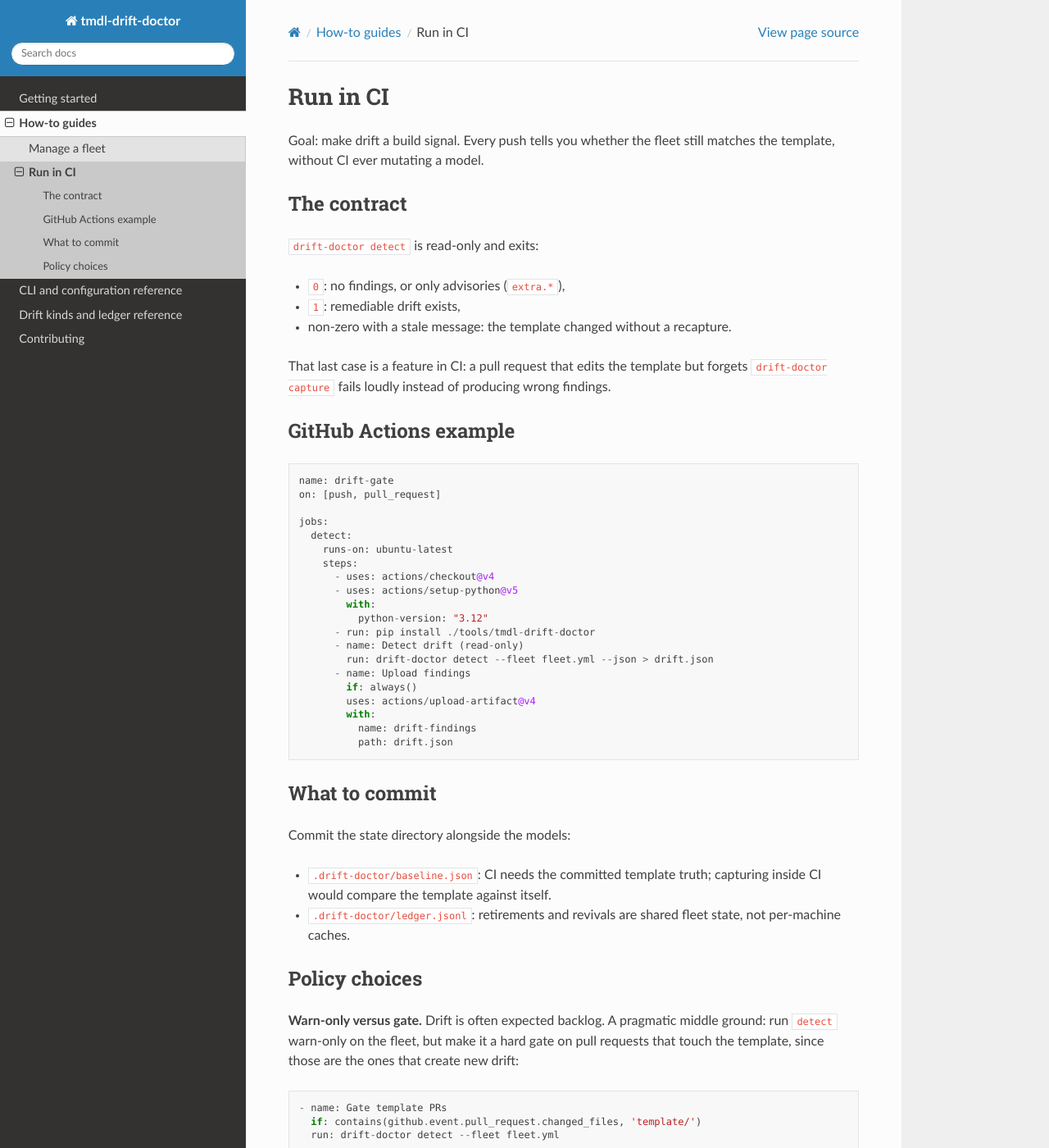
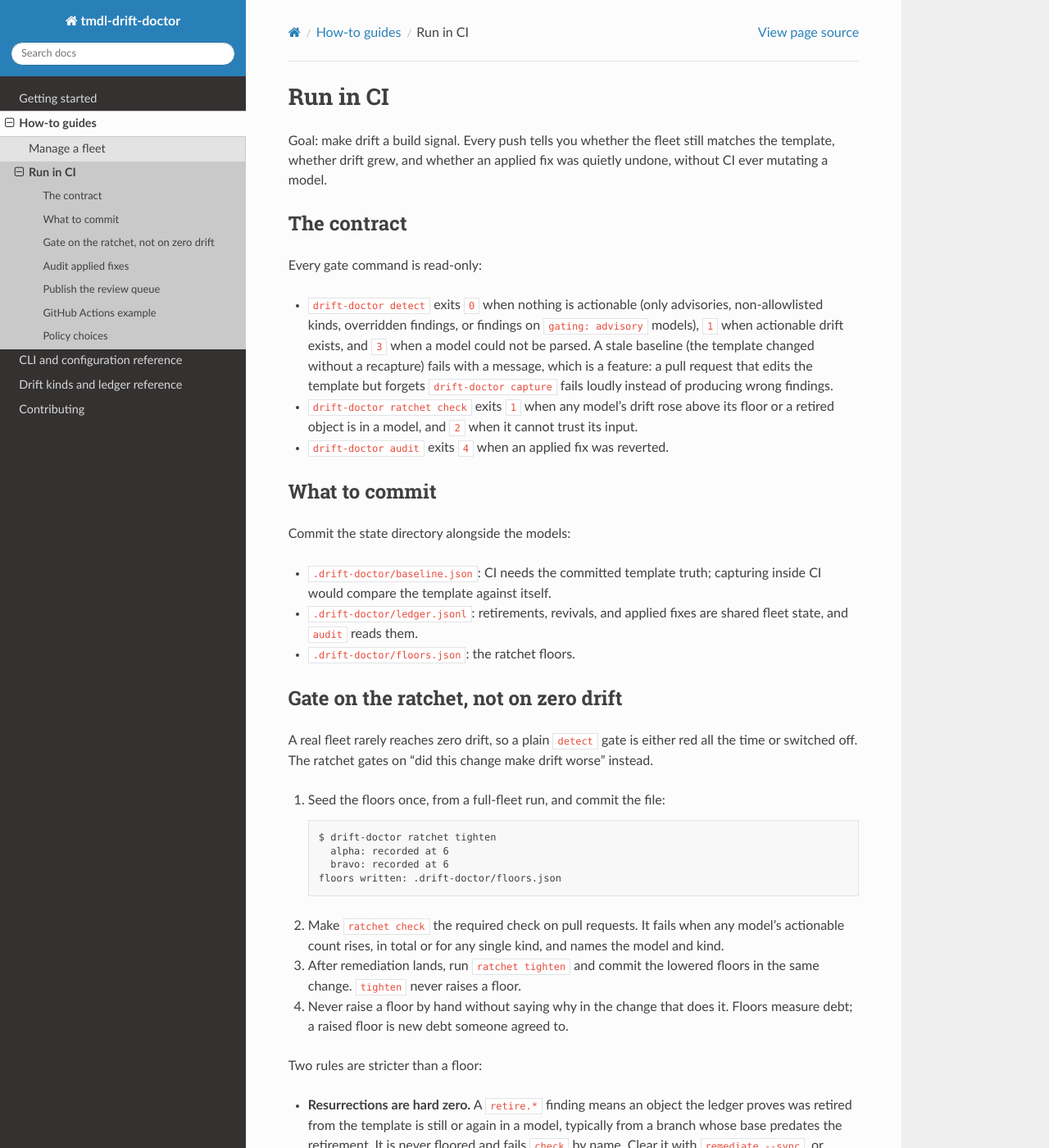
Before and after one commit to C-Kapsalis/tmdl-drift-doctor-documentation, a Sphinx documentation site: the page built from docs/how-to/run-in-ci.rst, in a window 1280 px wide and 1400 px high. Shown: the whole window at 82% size. Built offline with Sphinx 7.4.7 and the Read the Docs theme 3.1.0, drawn with Linux system fonts in a browser that asks for light colours; some of the changed text lies outside the part shown.

Commit message:
Rewrite the CI how-to around the ratchet, audit and review
Co-Authored-By: Claude Opus 5.5 (1M context) <noreply@anthropic.com>

```diff
--- a/docs/how-to/run-in-ci.rst
+++ b/docs/how-to/run-in-ci.rst
@@ -2,21 +2,97 @@ Run in CI
 =========
 
 Goal: make drift a build signal. Every push tells you whether the fleet
-still matches the template, without CI ever mutating a model.
+still matches the template, whether drift grew, and whether an applied
+fix was quietly undone, without CI ever mutating a model.
 
 The contract
 ---------------
 
-``drift-doctor detect`` is read-only and exits:
+Every gate command is read-only:
 
-- ``0``: no findings, or only advisories (``extra.*``),
-- ``1``: remediable drift exists,
-- non-zero with a stale message: the template changed without a
-  recapture.
+- ``drift-doctor detect`` exits ``0`` when nothing is actionable
+  (only advisories, non-allowlisted kinds, overridden findings, or
+  findings on ``gating: advisory`` models), ``1`` when actionable
+  drift exists, and ``3`` when a model could not be parsed. A stale
+  baseline (the template changed without a recapture) fails with a
+  message, which is a feature: a pull request that edits the template
+  but forgets ``drift-doctor capture`` fails loudly instead of
+  producing wrong findings.
+- ``drift-doctor ratchet check`` exits ``1`` when any model's drift
+  rose above its floor or a retired object is in a model, and ``2``
+  when it cannot trust its input.
+- ``drift-doctor audit`` exits ``4`` when an applied fix was reverted.
 
-That last case is a feature in CI: a pull request that edits the
-template but forgets ``drift-doctor capture`` fails loudly instead of
-producing wrong findings.
+What to commit
+------------------
+
+Commit the state directory alongside the models:
+
+- ``.drift-doctor/baseline.json``: CI needs the committed template
+  truth; capturing inside CI would compare the template against
+  itself.
+- ``.drift-doctor/ledger.jsonl``: retirements, revivals, and applied
+  fixes are shared fleet state, and ``audit`` reads them.
+- ``.drift-doctor/floors.json``: the ratchet floors.
+
+Gate on the ratchet, not on zero drift
+------------------------------------------
+
+A real fleet rarely reaches zero drift, so a plain ``detect`` gate is
+either red all the time or switched off. The ratchet gates on "did this
+change make drift worse" instead.
+
+1. Seed the floors once, from a full-fleet run, and commit the file:
+
+   ::
+
+       $ drift-doctor ratchet tighten
+         alpha: recorded at 6
+         bravo: recorded at 6
+       floors written: .drift-doctor/floors.json
+
+2. Make ``ratchet check`` the required check on pull requests. It fails
+   when any model's actionable count rises, in total or for any single
+   kind, and names the model and kind.
+3. After remediation lands, run ``ratchet tighten`` and commit the
+   lowered floors in the same change. ``tighten`` never raises a floor.
+4. Never raise a floor by hand without saying why in the change that
+   does it. Floors measure debt; a raised floor is new debt someone
+   agreed to.
+
+Two rules are stricter than a floor:
+
+- **Resurrections are hard zero.** A ``retire.*`` finding means an
+  object the ledger proves was retired from the template is still or
+  again in a model, typically from a branch whose base predates the
+  retirement. It is never floored and fails ``check`` by name. Clear it
+  with ``remediate --sync``, or declare a ``retain`` override if the
+  model must keep it.
+- **Provenance is checked.** ``tighten`` only accepts a full-fleet,
+  unfiltered, error-free report; ``check`` also refuses kind-filtered
+  and errored reports.
+
+Models marked ``gating: advisory`` in ``fleet.yml`` are reported in
+their own block and never fail the check, so a model that is still
+being onboarded cannot wedge the gate shut.
+
+Audit applied fixes
+-----------------------
+
+Fixes can be undone after they land: a hand edit, a merge whose stale
+side won a conflict, a Desktop re-save. Schedule ``drift-doctor audit``
+(nightly is plenty). It re-verifies every applied fix in the ledger and
+exits ``4`` on a revert, naming the model, kind, and object.
+
+Publish the review queue
+----------------------------
+
+``drift-doctor review --out REVIEW.md`` writes the checklist of
+everything the rules route to a human: blocked retirements,
+precondition skips, wrong or duplicate hosts, advisories, and overrides
+in force. Upload it as an artifact so the queue is visible without
+anyone running the tool locally. Anything that keeps reappearing there
+is a missing rule; encode it once.
 
 GitHub Actions example
 --------------------------
@@ -27,7 +103,7 @@ GitHub Actions example
     on: [push, pull_request]
 
     jobs:
-      detect:
+      drift:
         runs-on: ubuntu-latest
         steps:
           - uses: actions/checkout@v4
@@ -35,33 +111,36 @@ GitHub Actions example
             with:
               python-version: "3.12"
           - run: pip install ./tools/tmdl-drift-doctor
-          - name: Detect drift (read-only)
-            run: drift-doctor detect --fleet fleet.yml --json > drift.json
+          - name: Detect drift (read-only report)
+            run: drift-doctor detect --fleet fleet.yml --json > drift.json || true
+          - name: Ratchet gate
+            run: drift-doctor ratchet check --fleet fleet.yml --from-json drift.json
+          - name: Audit applied fixes
+            run: drift-doctor audit --fleet fleet.yml
+          - name: Review queue
+            if: always()
+            run: drift-doctor review --fleet fleet.yml --out REVIEW.md
           - name: Upload findings
             if: always()
             uses: actions/upload-artifact@v4
             with:
-              name: drift-findings
-              path: drift.json
+              name: drift-report
+              path: |
+                drift.json
+                REVIEW.md
 
-What to commit
-------------------
-
-Commit the state directory alongside the models:
-
-- ``.drift-doctor/baseline.json``: CI needs the committed template
-  truth; capturing inside CI would compare the template against
-  itself.
-- ``.drift-doctor/ledger.jsonl``: retirements and revivals are shared
-  fleet state, not per-machine caches.
+The ``|| true`` keeps the detect step from failing the job on its own,
+so the ratchet decides; drop it to gate on zero actionable drift
+instead. If detection hits a parse error, the report's ``errors`` list
+is non-empty and ``ratchet check`` refuses it with exit ``2``.
 
 Policy choices
 -----------------
 
-**Warn-only versus gate.** Drift is often expected backlog. A pragmatic
-middle ground: run ``detect`` warn-only on the fleet, but make it a
-hard gate on pull requests that touch the template, since those are the
-ones that create new drift:
+**Warn-only versus gate.** Drift is often expected backlog. The ratchet
+is the middle ground: backlog may stay, it may not grow. A stricter
+option is a zero-drift ``detect`` gate on pull requests that touch the
+template, since those are the ones that create new drift:
 
 ::
 
@@ -75,8 +154,9 @@ If you want automated fix-up pull requests, run ``remediate --dry-run``
 in CI, post the diff for review, and keep the actual write on a
 human's machine.
 
-**Scoped checks.** ``--model`` and ``--kind`` narrow the run, for
-example a nightly job that only watches retirements:
+**Scoped checks.** ``--model`` and ``--kind`` narrow ``detect``, for
+example a nightly job that only watches retirements. Scoped reports are
+fine to read, but never feed a kind-filtered report to the ratchet:
 
 ::
 
```
